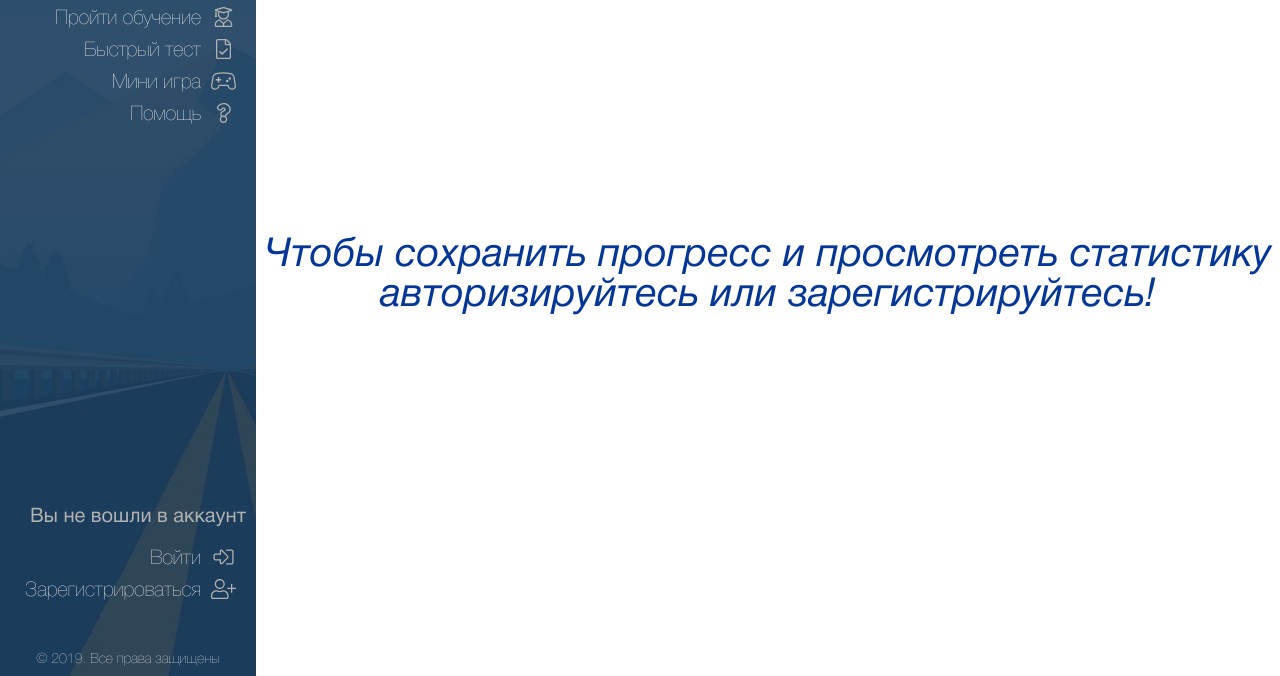
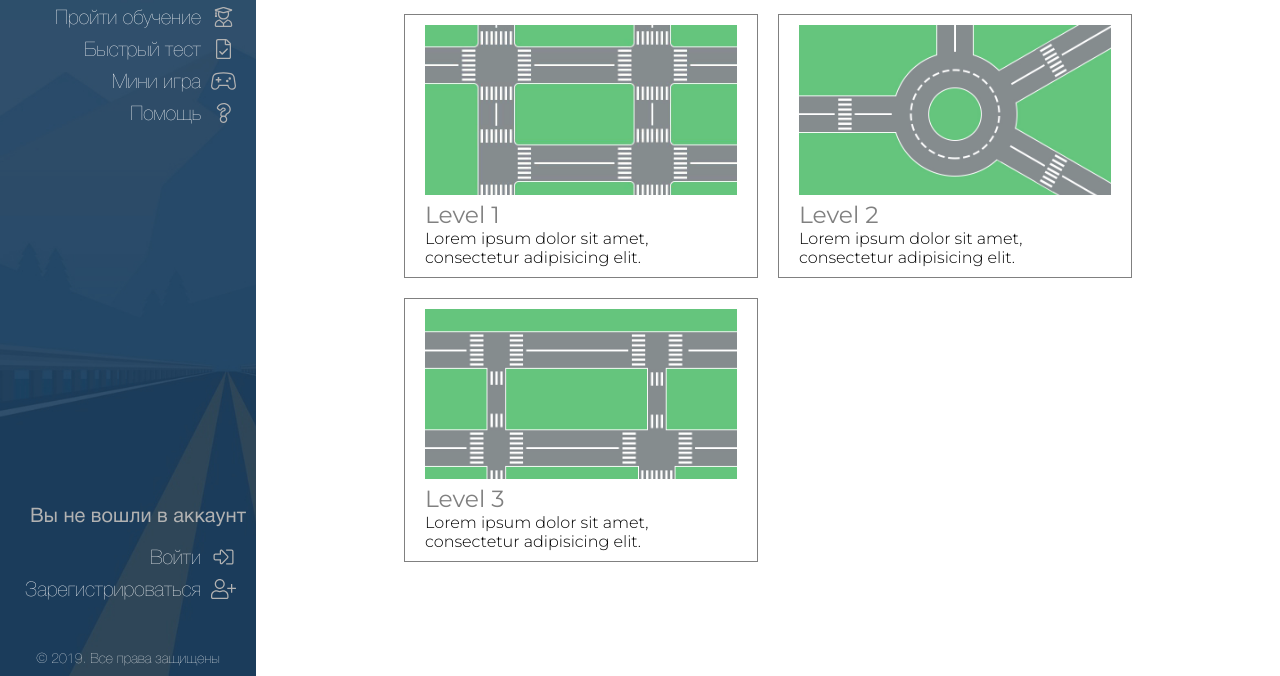
Before and after one commit to AleksieievVladyslav/EasyTL_v2_0, a website: page public/index.html in a window 1280 px wide. Shown: the part 124-800 px from the top of the page. Drawn offline with Linux system fonts and the light colour scheme; no server answers.

Commit message:
level select

```diff
--- a/public/css/game.css
+++ b/public/css/game.css
@@ -1,3 +1,60 @@
+.level-select {
+    background: #fff;
+}
+.level-select h1 {
+    font-size: 2.4em;
+    font-weight: 300;
+    font-style: italic;
+    padding: 50px 10px 20px;
+    color: #353535;
+}
+.level-select .col {
+    padding: 10px;
+}
+.level {
+    border: 1px solid #808080;
+    padding: 10px 20px;
+    cursor: pointer;
+    transition: all 0.1s;
+}
+.level:hover {
+    background: #f8f8f8;
+}
+.level h3 {
+    font-weight: normal;
+    color: #808080;
+}
+.level p {
+    font-size: 0.8em;
+    font-weight: 300;
+}
+.level .img {
+    background: #eee;
+    height: 170px;
+    margin-bottom: 5px;
+    background-size: cover;
+    position: relative;
+    background-position: 50% 0;
+}
+.level .img::before {
+    position: absolute;
+    content: '';
+    display: block;
+    top: 0;
+    left: 0;
+    right: 0;
+    bottom: 0;
+    background: rgba(255, 255, 255, 0.2);
+}
+.level .img.img__1 {
+    background-image: url('../img/game/map1.jpg');
+}
+.level .img.img__2 {
+    background-image: url('../img/game/map2.jpg');
+}
+.level .img.img__3 {
+    background-image: url('../img/game/map3.jpg');
+}
 .game {
     background: #ffffff;
     justify-content: center;
--- a/public/index.html
+++ b/public/index.html
@@ -20,7 +20,7 @@
 </head>
 <body>
 	<main>
-		<div class="load active">
+		<!-- <div class="load active">
 			<div class="logo">
 				<h1 class="light">Make it easier</h1><h1 class="light">with</h1>
 				<h1><i class="fas fa-american-sign-language-interpreting"></i>Easy TL</h1>
@@ -28,7 +28,7 @@
 			<div id="fountainG">
 				<div id="fountainG_1" class="fountainG"></div><div id="fountainG_2" class="fountainG"></div><div id="fountainG_3" class="fountainG"></div><div id="fountainG_4" class="fountainG"></div><div id="fountainG_5" class="fountainG"></div><div id="fountainG_6" class="fountainG"></div><div id="fountainG_7" class="fountainG"></div><div id="fountainG_8" class="fountainG"></div>
 			</div>
-		</div>
+		</div> -->
 		<div class="menu-col">
 			<div class="logo">
 				<i class="fas fa-american-sign-language-interpreting"></i>Easy TL<div class="toggle"><svg aria-hidden="true" focusable="false" data-prefix="fal" data-icon="angle-left" role="img" xmlns="http://www.w3.org/2000/svg" viewBox="0 0 192 512"><path fill="currentColor" d="M25.1 247.5l117.8-116c4.7-4.7 12.3-4.7 17 0l7.1 7.1c4.7 4.7 4.7 12.3 0 17L64.7 256l102.2 100.4c4.7 4.7 4.7 12.3 0 17l-7.1 7.1c-4.7 4.7-12.3 4.7-17 0L25 264.5c-4.6-4.7-4.6-12.3.1-17z"></path></svg></div>
@@ -50,11 +50,29 @@
 			<div class="copy">&copy; 2019. Все права защищены</div>
 		</div>
 		<div class="dynamic-panel">
-			<div class="state level-select"></div>
+			<div class="state level-select active">
+				<div class="wrapper">
+					<h1>Мини игра</h1>
+					<div class="row">
+						<div class="col">
+							<div class="level"><div class="img img__1"></div><h3>Level 1</h3><p>Lorem ipsum dolor sit amet, consectetur adipisicing elit.</p></div>
+						</div>
+						<div class="col">
+							<div class="level"><div class="img img__2"></div><h3>Level 2</h3><p>Lorem ipsum dolor sit amet, consectetur adipisicing elit.</p></div>
+						</div>
+					</div>
+					<div class="row">
+						<div class="col">
+							<div class="level"><div class="img img__3"></div><h3>Level 3</h3><p>Lorem ipsum dolor sit amet, consectetur adipisicing elit.</p></div>
+						</div>
+						<div class="col"></div>
+					</div>
+				</div>
+			</div>
 			<div class="state game">
 
 			</div>
-			<div class="state main-menu active">
+			<div class="state main-menu">
 				<div class="profile">
 					<div class="profile-panel">
 						<div class = "profile state load-reg">
```
Also changed, not shown: public/img/game/map2.jpg (added), public/img/game/map3.jpg (added).
